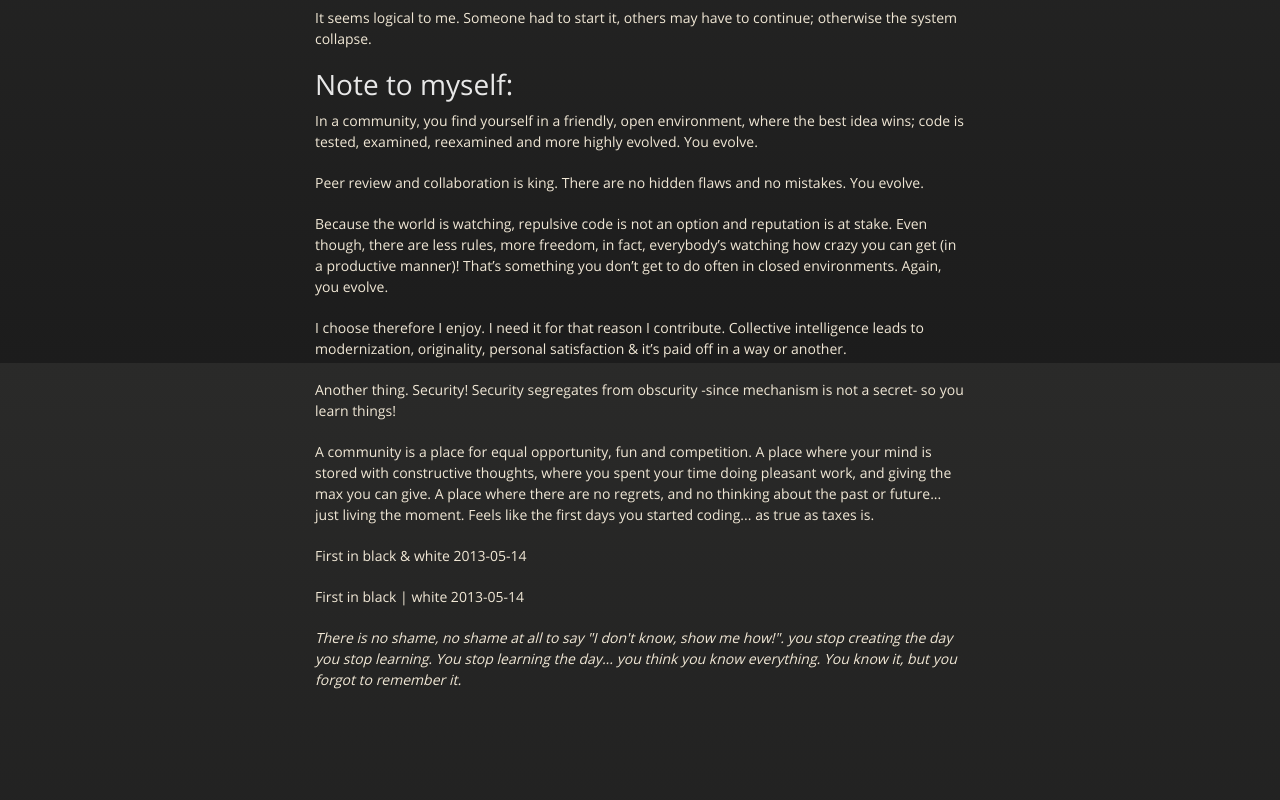
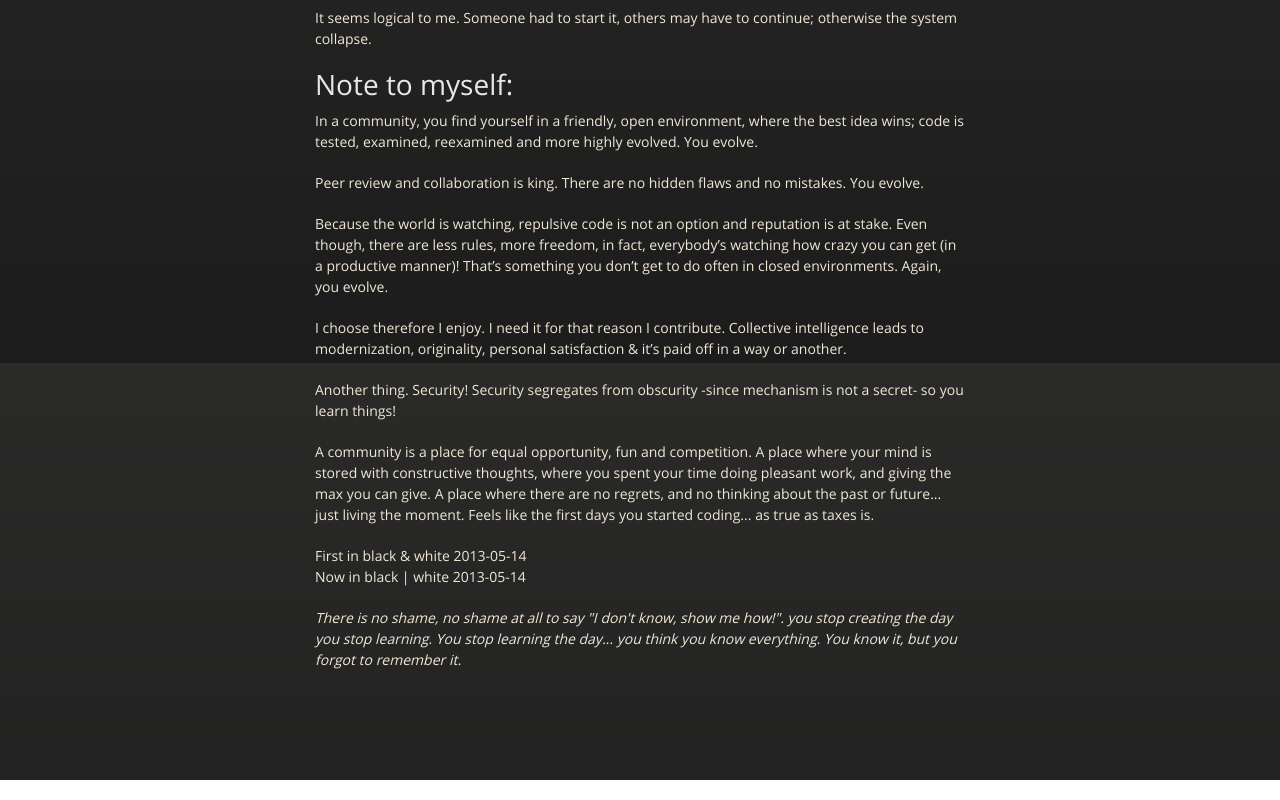
Before and after one commit to adnmaster/adnmaster.github.io, a plain HTML site: page index.html in a window 1280 px wide. Shown: the part 437-1237 px from the top of the page. Drawn offline with nearby package versions, Linux system fonts and the light colour scheme.

Commit message:
Update index.html

```diff
--- a/index.html
+++ b/index.html
@@ -61,8 +61,9 @@ Security segregates from obscurity -since mechanism is not a secret- so you lear
 
 <p>A community is a place for equal opportunity, fun and competition. A place where your mind is stored with constructive thoughts, where you spent your time doing pleasant work, and giving the max you can give. A place where there are no regrets, and no thinking about the past or future... just living the moment. Feels like the first days you started coding... as true as taxes is.</p>
 
-<p>First in black &amp; white 2013-05-14</p>
-<p>First in black | white 2013-05-14</p>
+<p>First in black &amp; white 2013-05-14
+<br/>
+Now in black | white 2013-05-14</p>
 
 <p><em>There is no shame, no shame at all to say "I don't know, show me how!". you stop creating the day you stop learning. You stop learning the day... you think you know everything. You know it, but you forgot to remember it.</em></p>
       </section>
```
